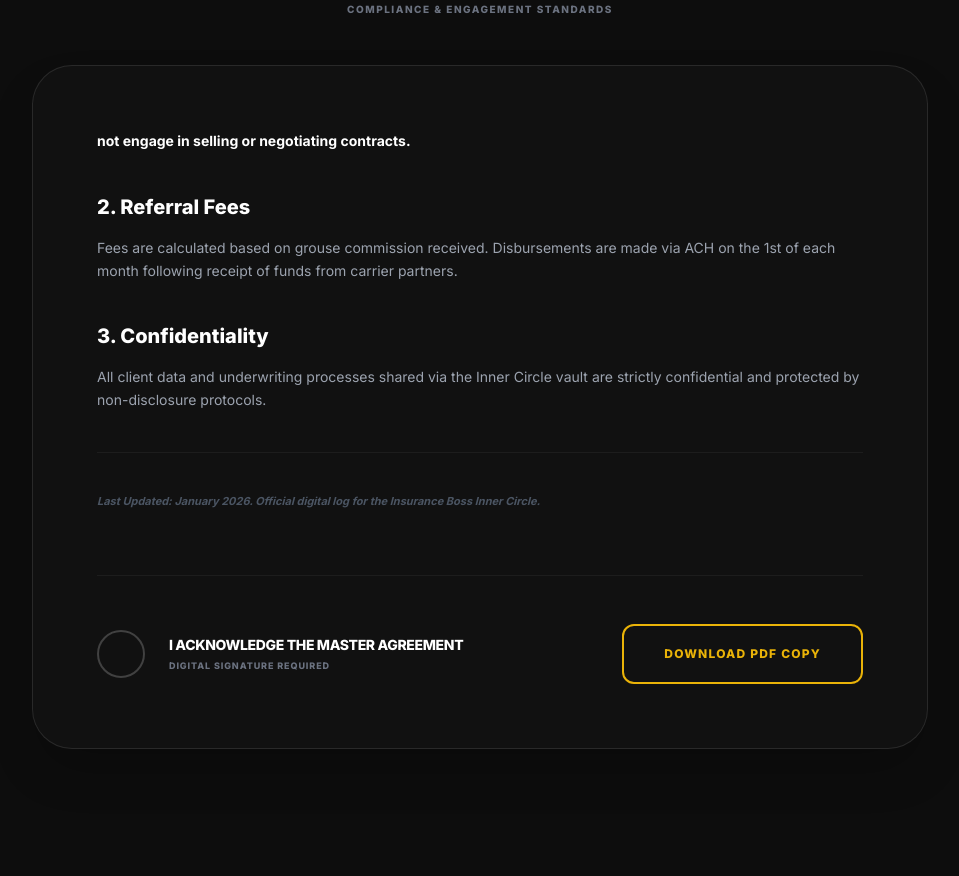
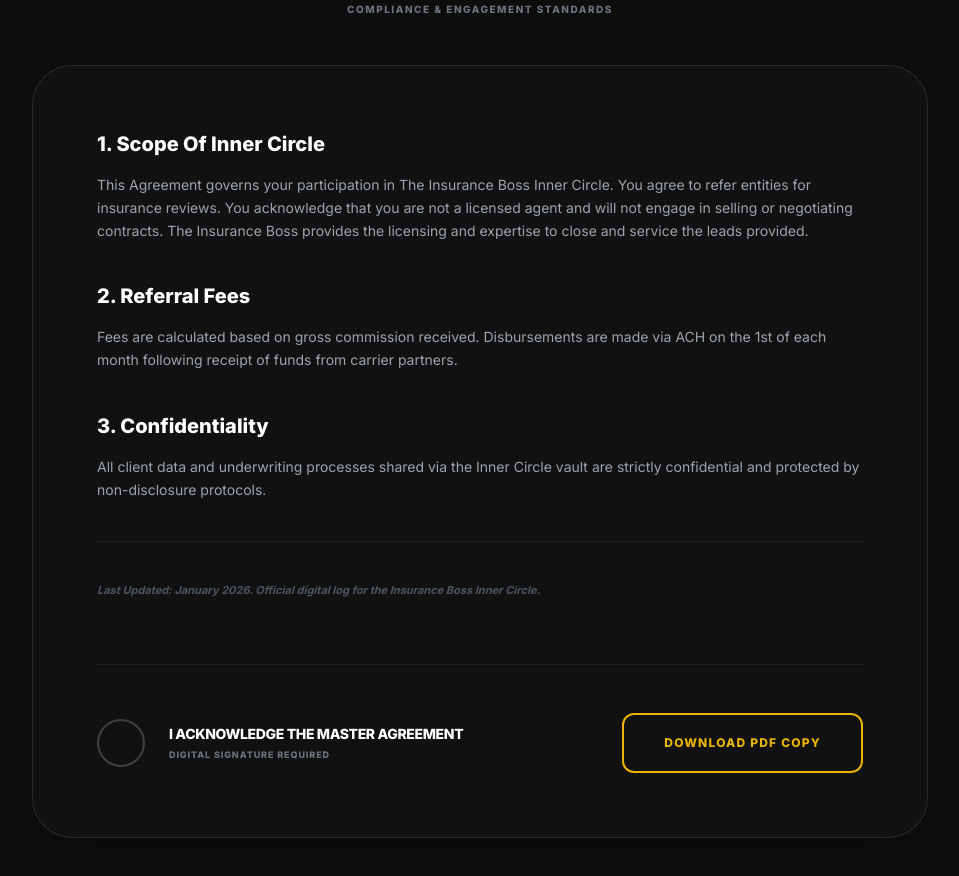
Before and after one commit to theinsuranceboss/The-Insurance-Boss-Inner-Circle, a React (Vite) app: page /#/affiliate in a window 1280 px wide. Shown: the part 3200-4076 px from the top of the page, without its empty margins (160-1119 px from the left). Built offline with nearby package versions, Linux system fonts and the light colour scheme.

Commit message:
feat: Update promotion page legal copy
Refine the legal terms displayed on the promotion page to clarify the scope of the Inner Circle participation and the responsibilities of both the member and The Insurance Boss. Correct a typo in the referral fees section.

```diff
--- a/components/PromotionPage.tsx
+++ b/components/PromotionPage.tsx
@@ -56,7 +56,7 @@
     doc.text("2. Referral Fees", margin, y);
     y += 10;
     doc.setFont("helvetica", "normal");
-    const feesText = "Fees are calculated based on grouse commission received. Disbursements are made via ACH on the 1st of each month following receipt of funds from carrier partners. Residual payments recur annually for as long as the policy remains active and in-force.";
+    const feesText = "Fees are calculated based on gross commission received. Disbursements are made via ACH on the 1st of each month following receipt of funds from carrier partners. Residual payments recur annually for as long as the policy remains active and in-force.";
     const feesLines = doc.splitTextToSize(feesText, 170);
     doc.text(feesLines, margin, y);
     y += (feesLines.length * 7) + 5;
@@ -230,12 +230,13 @@
                   <div className="bg-[#111] border border-white/10 rounded-[40px] p-8 md:p-16 shadow-2xl">
                     <div className="text-sm text-gray-400 font-medium leading-relaxed space-y-10">
                       <div className="space-y-4">
-                        <p className="text-white font-bold">not engage in selling or negotiating contracts.</p>
+                        <p className="font-black text-white text-xl">1. Scope Of Inner Circle</p>
+                        <p>This Agreement governs your participation in The Insurance Boss Inner Circle. You agree to refer entities for insurance reviews. You acknowledge that you are not a licensed agent and will not engage in selling or negotiating contracts. The Insurance Boss provides the licensing and expertise to close and service the leads provided.</p>
                       </div>
 
                       <div className="space-y-4">
                         <p className="font-black text-white text-xl">2. Referral Fees</p>
-                        <p>Fees are calculated based on grouse commission received. Disbursements are made via ACH on the 1st of each month following receipt of funds from carrier partners.</p>
+                        <p>Fees are calculated based on gross commission received. Disbursements are made via ACH on the 1st of each month following receipt of funds from carrier partners.</p>
                       </div>
 
                       <div className="space-y-4">
```
